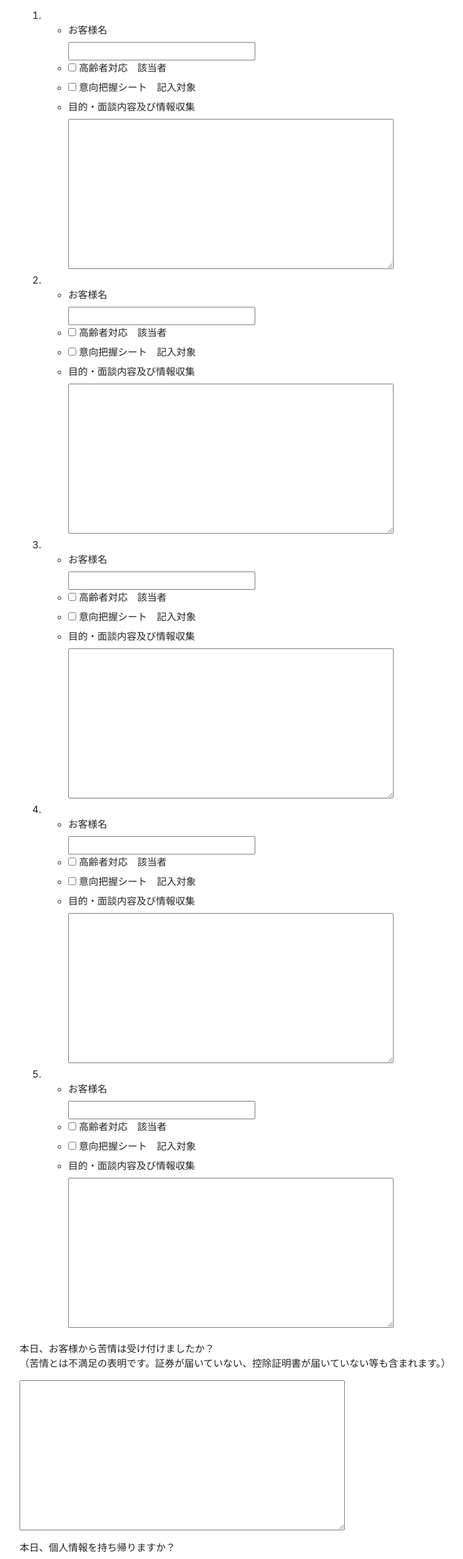
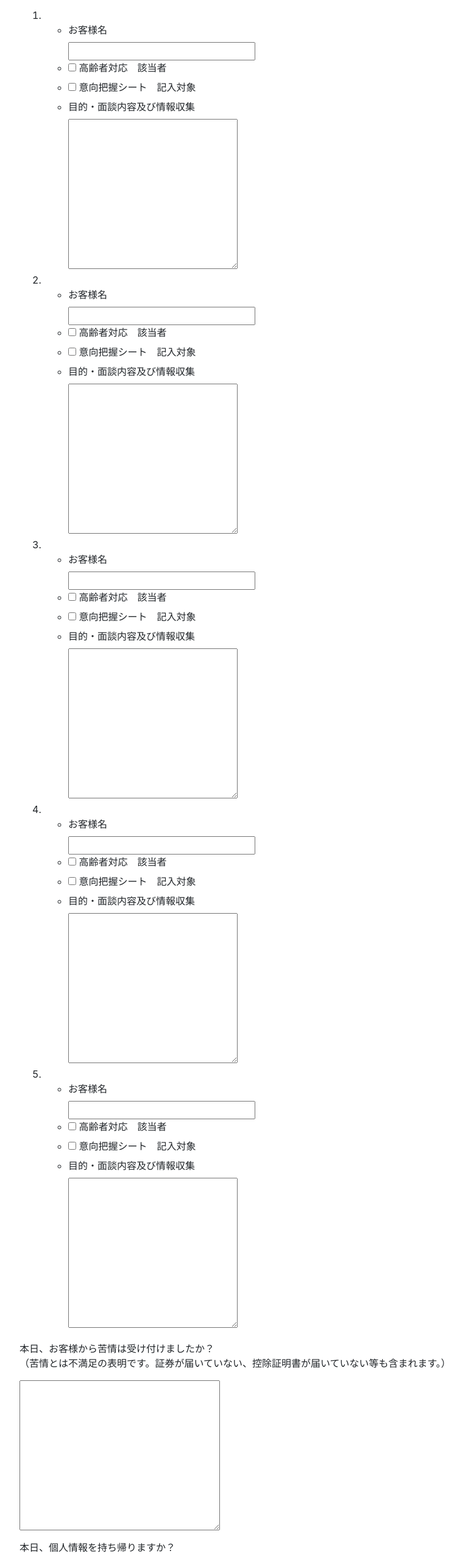
Before and after one commit to nakayama-yq0117/work-LIFF, a plain HTML site: page index.html in a window 1280 px wide. Shown: the part 241-2797 px from the top of the page at 61% size, without its empty margins (128-888 px from the left). Drawn offline with nearby package versions, Linux system fonts and the light colour scheme; a script that the page names is missing.

Commit message:
Add files via upload

```diff
--- a/index.html
+++ b/index.html
@@ -48,7 +48,7 @@
           </li>
           <li>
             <label for="cname1-text">目的・面談内容及び情報収集</label><br>
-            <textarea type="text" id="cneme1-text" name="cname1-text" rows="10" cols="50"></textarea>
+            <textarea type="text" id="cneme1-text" name="cname1-text" rows="10" cols="25"></textarea>
           </li>
         </ul>
       </li>
@@ -68,7 +68,7 @@
           </li>
           <li>
             <label for="cname2-text">目的・面談内容及び情報収集</label><br>
-            <textarea type="text" id="cneme2-text" name="cname2-text" rows="10" cols="50"></textarea>
+            <textarea type="text" id="cneme2-text" name="cname2-text" rows="10" cols="25"></textarea>
           </li>
         </ul>
       </li>
@@ -88,7 +88,7 @@
           </li>
           <li>
             <label for="cname3-text">目的・面談内容及び情報収集</label><br>
-            <textarea type="text" id="cneme3-text" name="cname3-text" rows="10" cols="50"></textarea>
+            <textarea type="text" id="cneme3-text" name="cname3-text" rows="10" cols="25"></textarea>
           </li>
         </ul>
       </li>
@@ -108,7 +108,7 @@
           </li>
           <li>
             <label for="cname4-text">目的・面談内容及び情報収集</label><br>
-            <textarea type="text" id="cneme4-text" name="cname4-text" rows="10" cols="50"></textarea>
+            <textarea type="text" id="cneme4-text" name="cname4-text" rows="10" cols="25"></textarea>
           </li>
         </ul>
       </li>
@@ -128,7 +128,7 @@
           </li>
           <li>
             <label for="cname5-text">目的・面談内容及び情報収集</label><br>
-            <textarea type="text" id="cneme5-text" name="cname5-text" rows="10" cols="50"></textarea>
+            <textarea type="text" id="cneme5-text" name="cname5-text" rows="10" cols="25"></textarea>
           </li>
         </ul>
       </li>
@@ -139,7 +139,7 @@
       <br>
       （苦情とは不満足の表明です。証券が届いていない、控除証明書が届いていない等も含まれます。）
     </p>
-    <textarea type="text" id="replytext" name="reply-text" rows="10" cols="50"></textarea>
+    <textarea type="text" id="replytext" name="reply-text" rows="10" cols="30"></textarea>
 
     <p class="mt-3">
       本日、個人情報を持ち帰りますか？
@@ -155,7 +155,7 @@
         </li>
         <li>
           <label for="ather">その他</label><br>
-          <textarea type="text" id="ather" name="ather" rows="3" cols="50"></textarea>
+          <textarea type="text" id="ather" name="ather" rows="3" cols="25"></textarea>
         </li>
       </ul>
 
```
